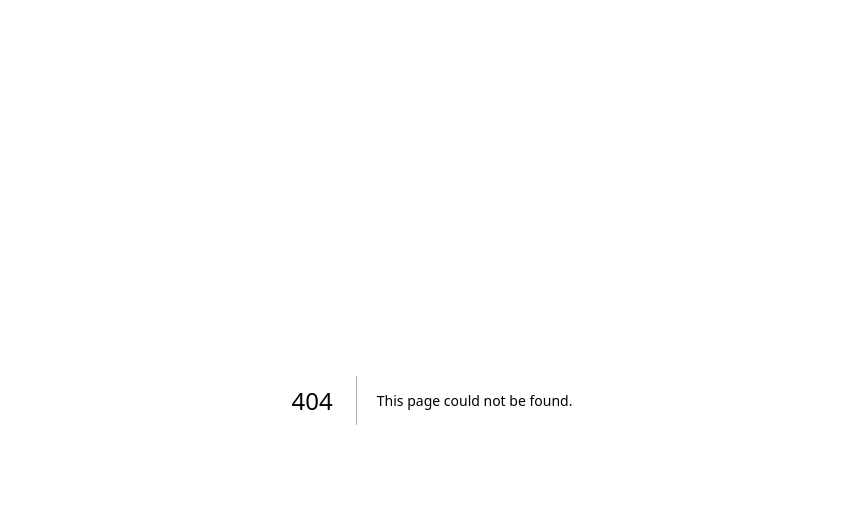
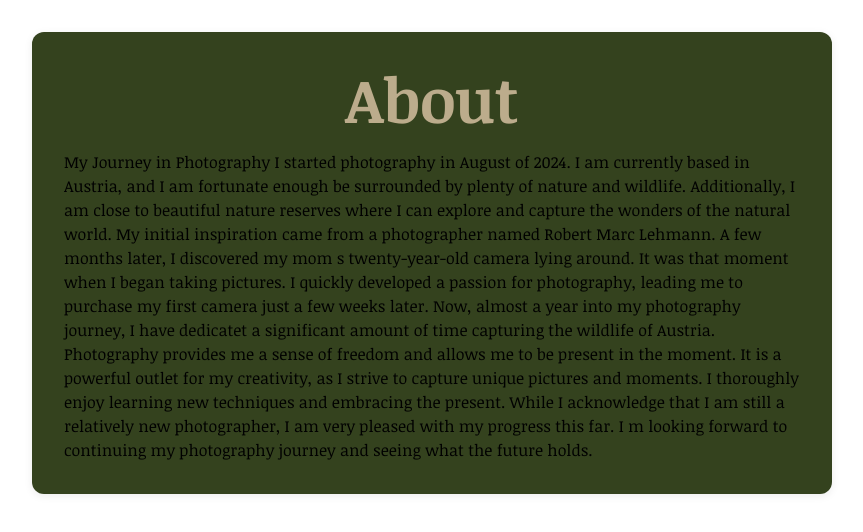
Before and after one commit to AndriyMerzlikin/Collin-Photography-website_FE, a Next.js app: page /about in a window 1280 px wide. Before the commit this address had no page. Shown: the top 532 px of the page, without its empty margins (208-1071 px from the left). Built offline with nearby package versions, Linux system fonts and the light colour scheme.

Commit message:
add about page with some styles

```diff
--- /dev/null
+++ b/src/app/about/page.module.scss
@@ -0,0 +1,16 @@
+@use 'src/theme/colors' as *;
+
+.aboutSection {
+  background-color: $primary-olive;
+  color: var(--color-text);
+  padding: 2rem;
+  border-radius: 12px;
+  max-width: 800px;
+  margin: 2rem auto;
+  box-shadow: 0 2px 8px rgba(0, 0, 0, 0.08);
+}
+.heading {
+  color: $primary-high;
+  margin-bottom: 1rem;
+  text-align: center;
+}
--- /dev/null
+++ b/src/app/about/page.tsx
@@ -0,0 +1,35 @@
+import Typography from '@/components/general/Typography/Typography';
+import React from 'react';
+import styles from './page.module.scss';
+
+const About: React.FC = () => {
+  return (
+    <div className={styles.aboutSection}>
+      <Typography variant="h1" className={styles.heading}>
+        About
+      </Typography>
+      <Typography>
+        My Journey in Photography I started photography in August of 2024. I am
+        currently based in Austria, and I am fortunate enough be surrounded by
+        plenty of nature and wildlife. Additionally, I am close to beautiful
+        nature reserves where I can explore and capture the wonders of the
+        natural world. My initial inspiration came from a photographer named
+        Robert Marc Lehmann. A few months later, I discovered my mom s
+        twenty-year-old camera lying around. It was that moment when I began
+        taking pictures. I quickly developed a passion for photography, leading
+        me to purchase my first camera just a few weeks later. Now, almost a
+        year into my photography journey, I have dedicatet a significant amount
+        of time capturing the wildlife of Austria. Photography provides me a
+        sense of freedom and allows me to be present in the moment. It is a
+        powerful outlet for my creativity, as I strive to capture unique
+        pictures and moments. I thoroughly enjoy learning new techniques and
+        embracing the present. While I acknowledge that I am still a relatively
+        new photographer, I am very pleased with my progress this far. I m
+        looking forward to continuing my photography journey and seeing what the
+        future holds.
+      </Typography>
+    </div>
+  );
+};
+
+export default About;
```
Also changed, not shown: src/app/page.tsx (+1 -7 lines), src/components/About/About.tsx (deleted, +0 -30 lines), src/components/About/About.module.scss (deleted).
